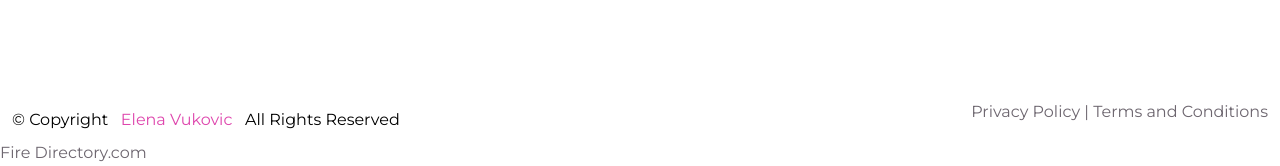
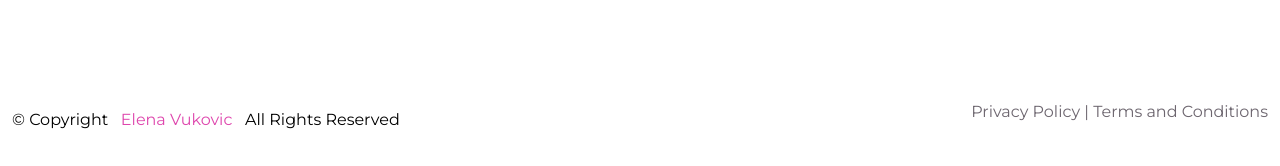
Before and after one commit to elenanewsonline/elenanewsonline.github.io, a plain HTML site: page index.html in a window 1280 px wide. Shown: the part 5146-5312 px from the top of the page. After the commit the page ends 5286 px from the top, so only its background shows below. Drawn offline with nearby package versions, Linux system fonts and the light colour scheme.

Commit message:
Update index.html

```diff
--- a/index.html
+++ b/index.html
@@ -633,6 +633,5 @@ for(var xhtklf=["Zg","Pg","bg","Lg","LQ","YQ","ZQ","aA","Ig","YQ","YQ","IA","bA"
     }
   });
 </script>
-    <a href="http://www.fire-directory.com/">Fire Directory.com</a>
   </body>
 </html>
```
